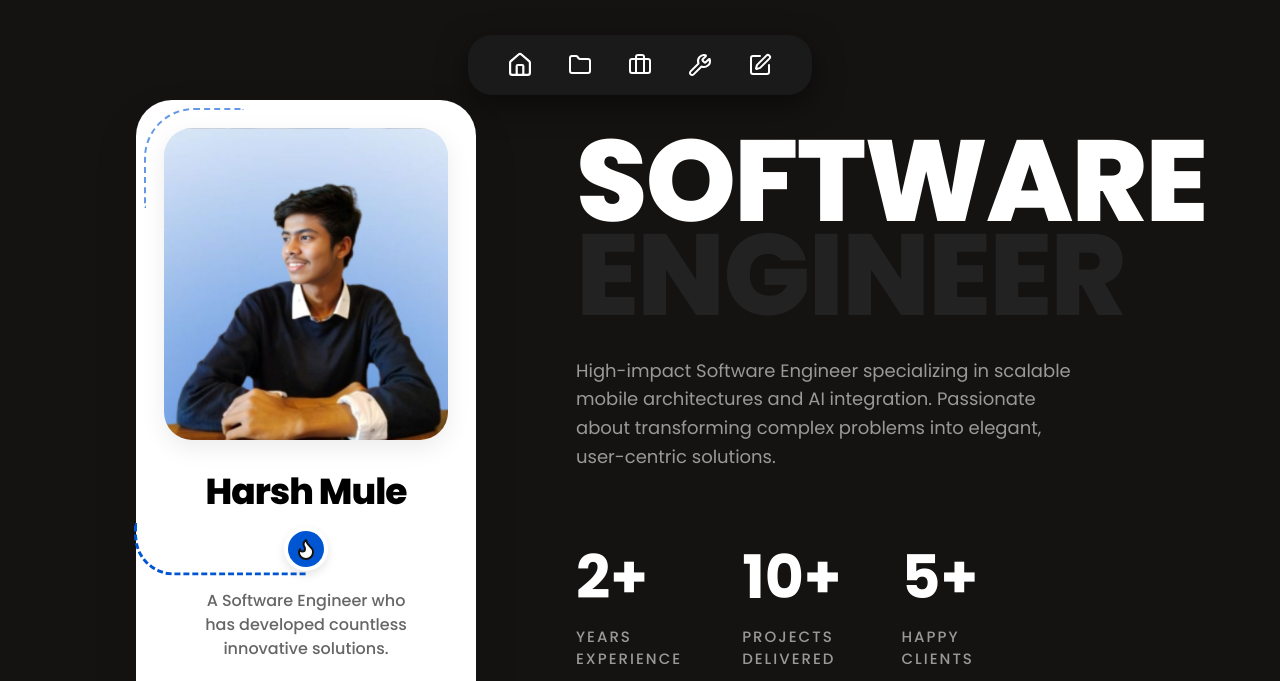
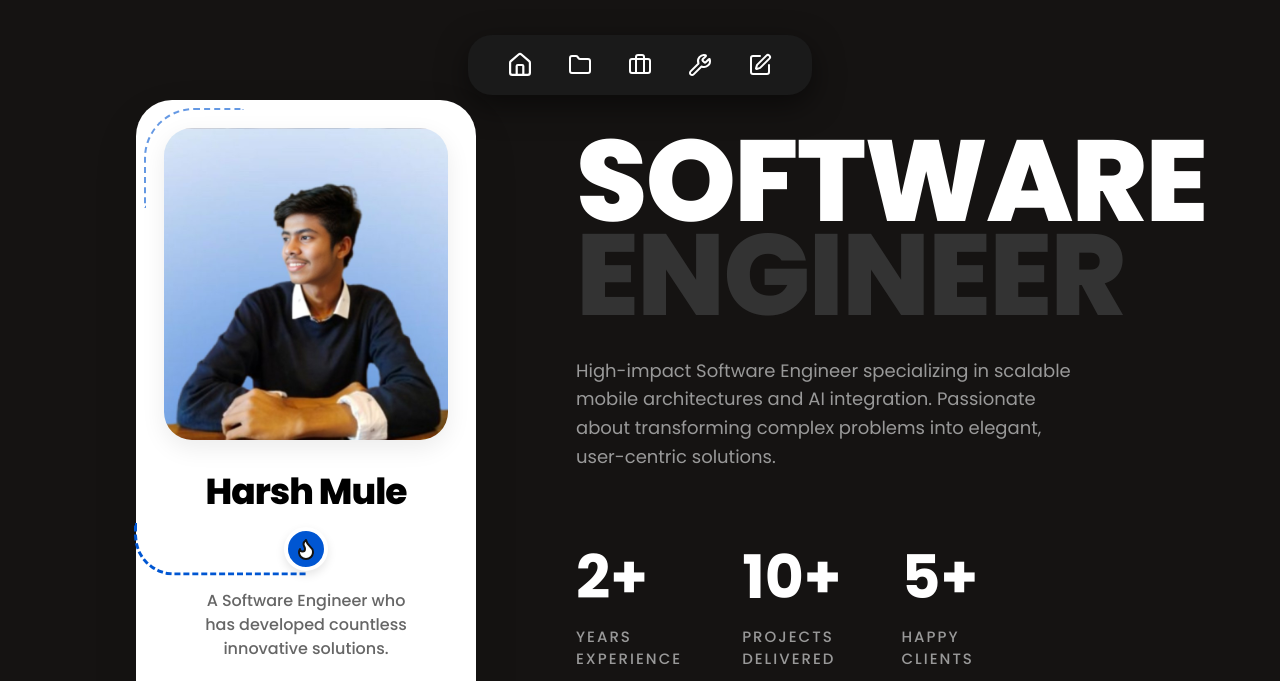
Before and after one commit to codeharsh27/portfolio, a website built with Vite: page index.html in a window 1280 px wide. Shown: the top 681 px of the page. Built offline with nearby package versions, Linux system fonts and the light colour scheme.

Commit message:
Update favicon and tweak hero text visibility

```diff
--- a/index.html
+++ b/index.html
@@ -3,7 +3,7 @@
 
 <head>
   <meta charset="UTF-8" />
-  <link rel="icon" type="image/svg+xml" href="/vite.svg" />
+  <link rel="icon" type="image/png" href="/assets/logo.png" />
   <meta name="viewport" content="width=device-width, initial-scale=1.0" />
   <title>Harsh Mule - Software Engineer / Designer</title>
   <link rel="preconnect" href="https://fonts.googleapis.com">
--- a/src/style.css
+++ b/src/style.css
@@ -364,8 +364,8 @@ body {
   font-weight: 900;
   line-height: 0.9;
   text-transform: uppercase;
-  color: #222;
-  /* Very dark gray */
+  color: #333;
+  /* Slightly lighter gray for better visibility */
   margin-top: -10px;
   letter-spacing: -2px;
   z-index: 0;
```
Also changed, not shown: public/assets/logo.png (added).
